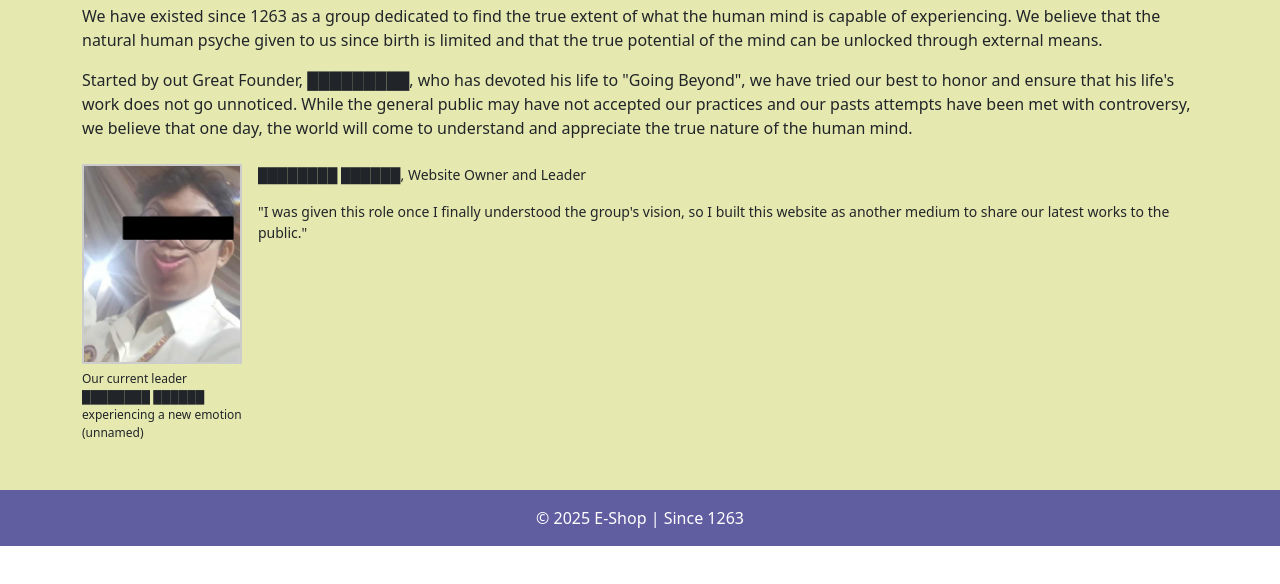
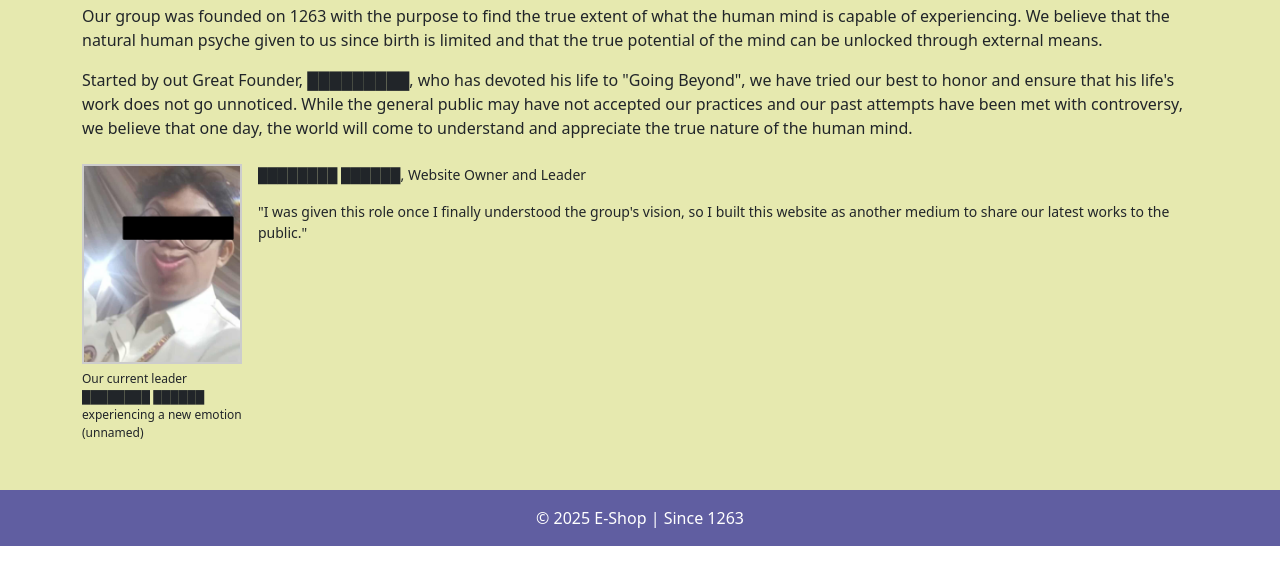
Before and after one commit to Dhombus/EshopWebDev, a website: page pages/about.html in a window 1280 px wide. Shown: the part 146-730 px from the top of the page. Drawn offline with Linux system fonts and the light colour scheme.

Commit message:
last update, fixed typos

```diff
--- a/pages/about.html
+++ b/pages/about.html
@@ -44,13 +44,13 @@
         <div class="col-12">
           <h2 class="custom-header text-start">About Us</h2>
           <p class="mb-3 text-start">
-            We have existed since 1263 as a group dedicated to find the true extent of what the human mind is capable of experiencing.
+            Our group was founded on 1263 with the purpose to find the true extent of what the human mind is capable of experiencing.
             We believe that the natural human psyche given to us since birth is limited and that the true potential of the mind can be unlocked through external means.
           </p>
 
           <p>
             Started by out Great Founder, █████████, who has devoted his life to "Going Beyond", we have tried our best to honor and ensure that his life's work does not go unnoticed.
-            While the general public may have not accepted our practices and our pasts attempts have been met with controversy, we believe that one day, the world will come to understand and appreciate the true nature of the human mind.
+            While the general public may have not accepted our practices and our past attempts have been met with controversy, we believe that one day, the world will come to understand and appreciate the true nature of the human mind.
           </p>
 
           <div class="mt-4" style="display:flex; align-items:flex-start; gap:16px;">
```
